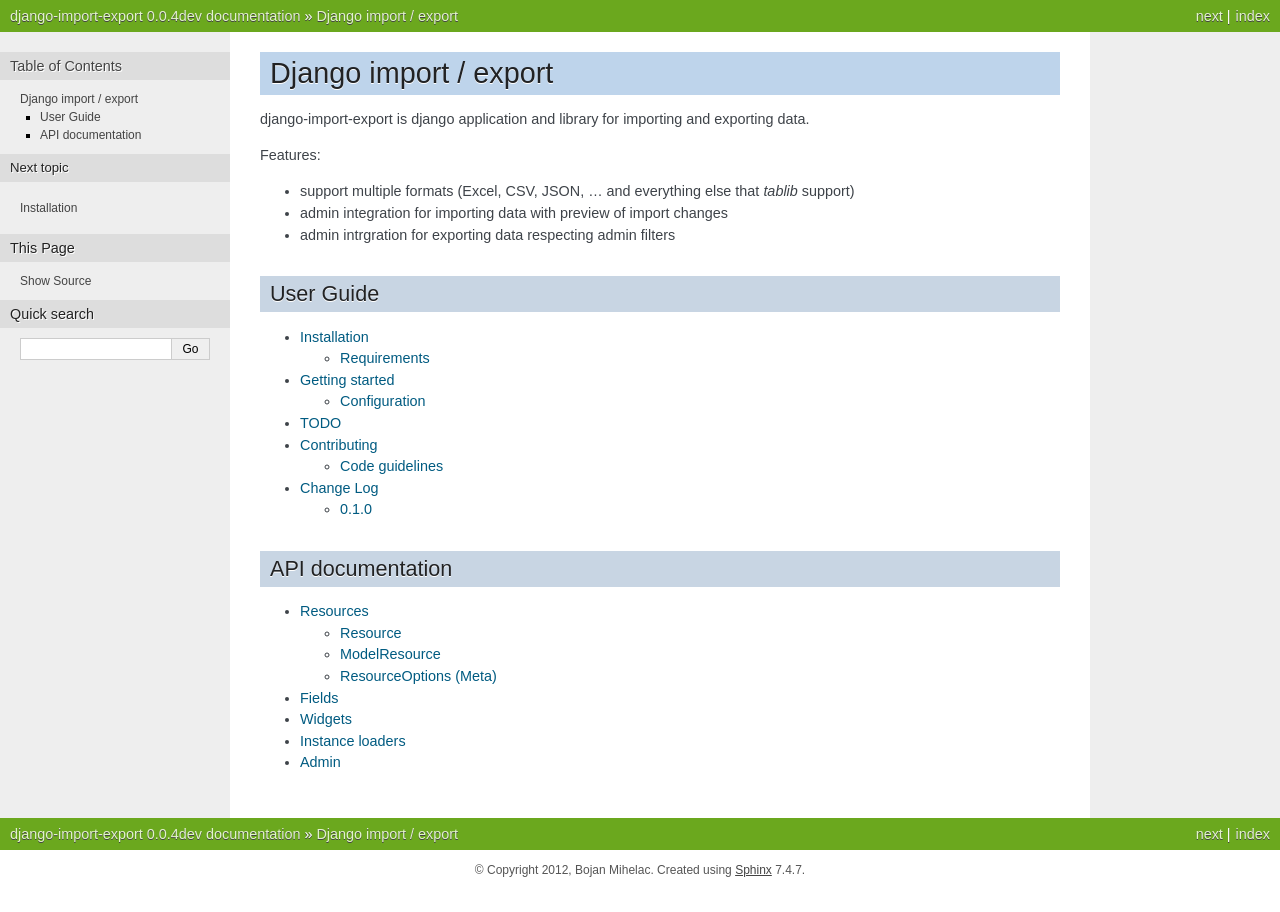
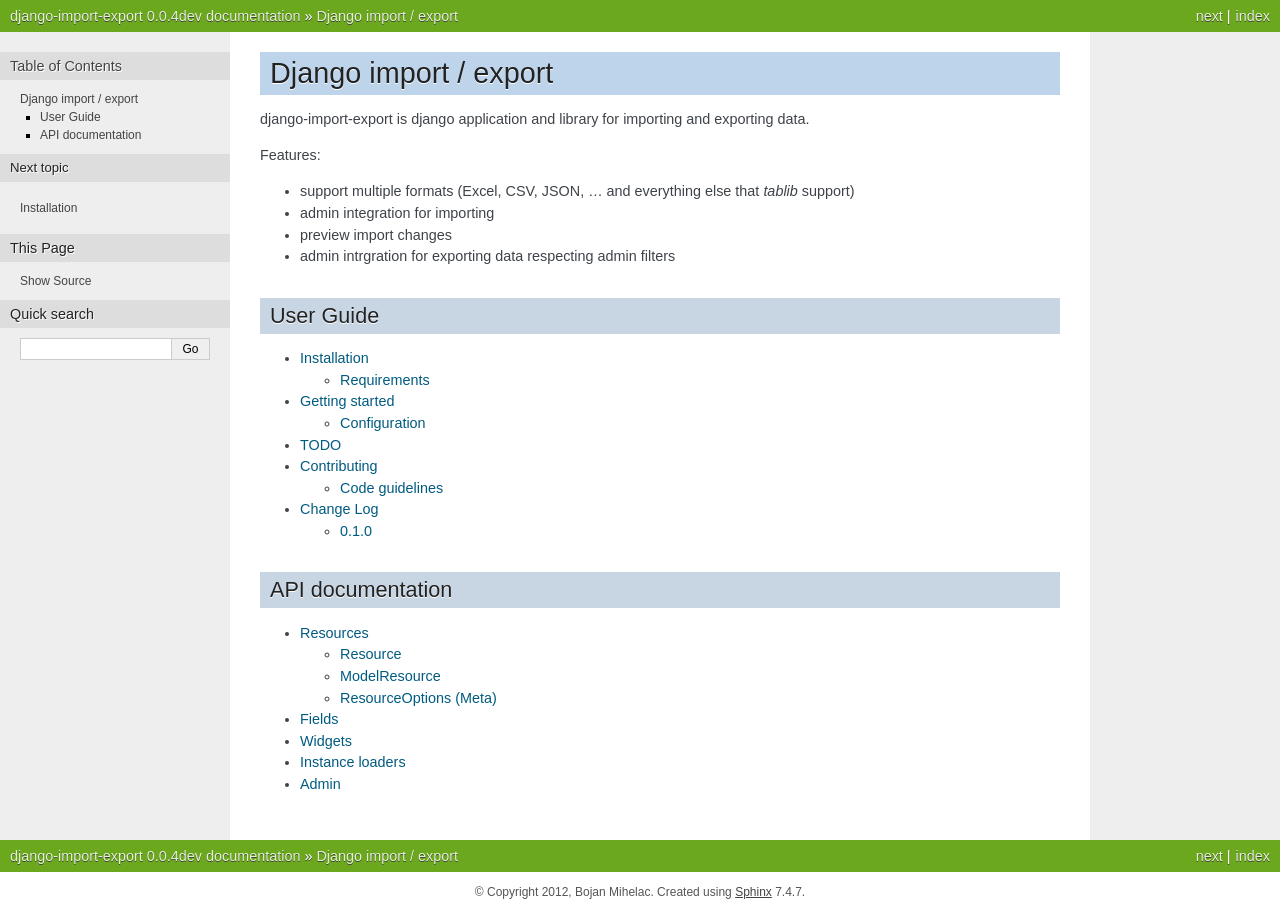
Before and after one commit to django-import-export/django-import-export, a Sphinx documentation site: the page built from docs/index.rst, in a window 1280 px wide. Built offline with Sphinx 7.4.7, drawn with Linux system fonts in a browser that asks for light colours.

```diff
--- a/docs/index.rst
+++ b/docs/index.rst
@@ -10,7 +10,9 @@
 * support multiple formats (Excel, CSV, JSON, ...
   and everything else that `tablib` support)
 
-* admin integration for importing data with preview of import changes
+* admin integration for importing
+
+* preview import changes
 
 * admin intrgration for exporting data respecting admin filters
 
```
